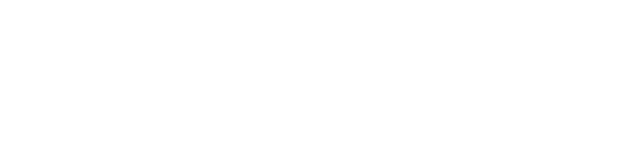
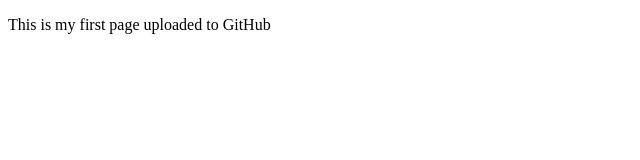
Before and after one commit to yongjinkai/myfirstrepo, a plain HTML site: page index.html in a window 1280 px wide. Shown: the whole page, without its empty margins (0-640 px from the left). Drawn offline with Linux system fonts and the light colour scheme.

Commit message:
updated homepage

```diff
--- a/index.html
+++ b/index.html
@@ -4,10 +4,11 @@
 <head>
   <meta charset="UTF-8">
   <meta name="viewport" content="width=device-width, initial-scale=1.0">
-  <title>Document</title>
+  <title>First Repository by Kai</title>
 </head>
 
 <body>
+  <p>This is my first page uploaded to GitHub</p>
 </body>
 
 </html>
```
